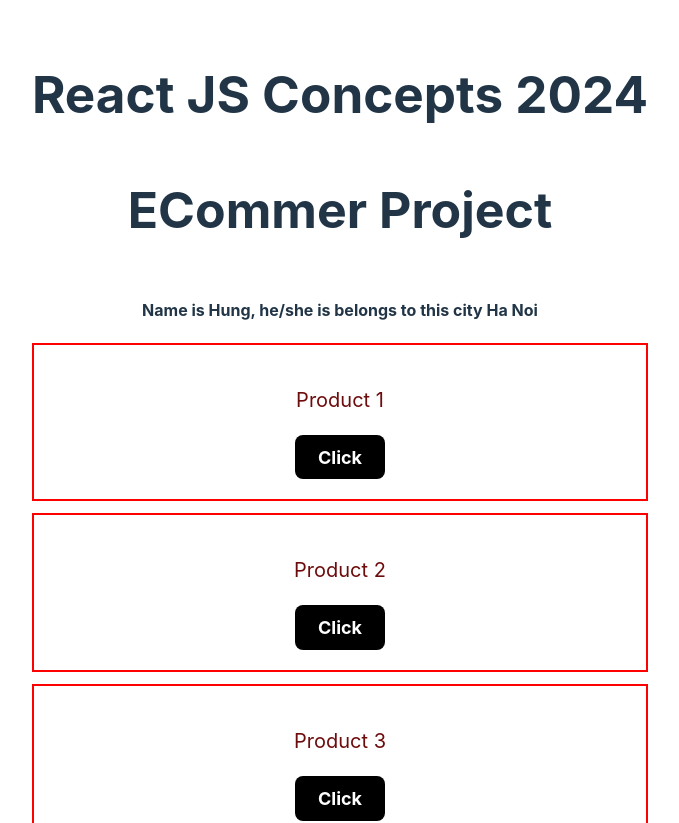
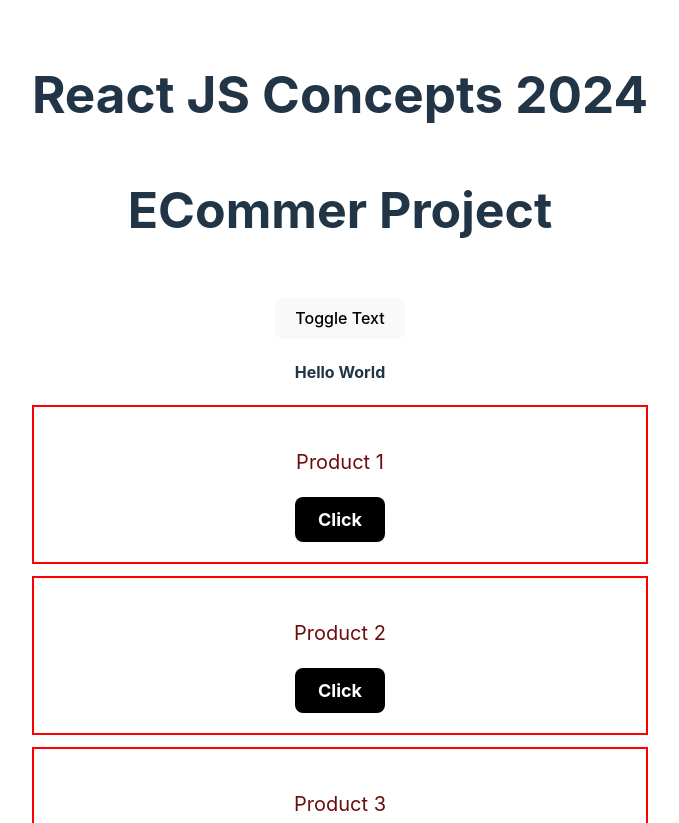
Before and after one commit to nguyentuanhung123/react-concepts-2024-of-Sangam-mukherjee, a React (Vite) app: page / in a window 1280 px wide. Shown: the top 823 px of the page, without its empty margins (300-979 px from the left). Built offline with nearby package versions, Linux system fonts and the light colour scheme.

Commit message:
useState hook

```diff
--- a/src/components/products/index.jsx
+++ b/src/components/products/index.jsx
@@ -1,11 +1,15 @@
 /* eslint-disable react/prop-types */
 /* eslint-disable no-unused-vars */
+import { useState } from "react";
 import ProductItem from "./components/product-item";
 import './style.css';
 
+const initialState = false
+
 const ProductList = ({ name, city, listOfProducts }) => {
 
-    const flag = true;
+    // const flag = true;
+    const [flag, setFlag] = useState(initialState);
 
     // const renderTextBlock = (getFlag) => {
     //     return getFlag ? (
@@ -22,23 +26,34 @@ const ProductList = ({ name, city, listOfProducts }) => {
     //     <h4>Hello World</h4>
     // )
 
-    let renderTextBlock = null;
+    // let renderTextBlock = null;
 
-    if(flag) {
-        renderTextBlock =
-            <h4>Name is {name}, he/she is belongs to this city {city}</h4>
-    } else {
-        renderTextBlock =
-            <h4>Hello World</h4>
+    // if(flag) {
+    //     renderTextBlock =
+    //         <h4>Name is {name}, he/she is belongs to this city {city}</h4>
+    // } else {
+    //     renderTextBlock =
+    //         <h4>Hello World</h4>
+    // }
+
+    // change state of flag
+    const handleToggleText = () => {
+        setFlag(!flag);
     }
 
     return (
         <div>
             <h3 className="title">ECommer Project</h3>
+            <button onClick={handleToggleText}>Toggle Text</button>
             {/* <ProductItem /> */}
             {
                 // renderTextBlock(flag)
-                renderTextBlock
+                // renderTextBlock
+                flag ? (
+                    <h4>{name} and {city}</h4>
+                ) : (
+                    <h4>Hello World</h4>
+                )
             }
             {
                 listOfProducts.map((item, index) => (
```
